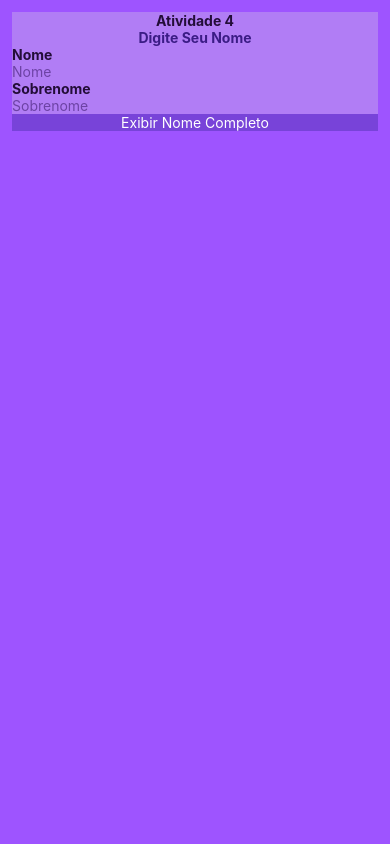
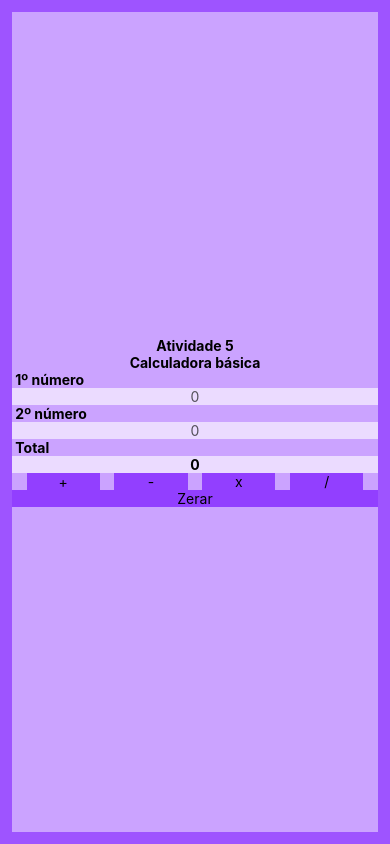
Before and after one commit to lucasfonseca1816-svg/aula-introducao-expo, a React Native app: screen / in a window 390 px wide. Built offline with nearby package versions, Linux system fonts and the light colour scheme; what react-native-responsive-fontsize would draw is missing.

Commit message:
Atividade 5 14-04

```diff
--- a/App.js
+++ b/App.js
@@ -4,16 +4,18 @@
 import Exemplo01 from './src/exemplos/ex-01';
 import Exemplo02 from './src/exemplos/ex-02';
 import Exemplo03 from './src/exemplos/ex03';
+import Exemplo05 from './src/exemplos/ex05';
 
 import Atividade01 from './src/Atividades/at-01';
 import Atividade02 from './src/Atividades/at-02';
 import Atividade03 from './src/Atividades/at-03';
 import Atividade04 from './src/Atividades/at-04';
+import Atividade05 from './src/Atividades/at-05';
 
 export default function App() {
   return (
     <View style={styles.container}>
-      <Atividade04/>
+      <Atividade05/>
       <StatusBar style="auto" />
     </View>
   );
--- /dev/null
+++ b/src/Atividades/at-05/index.js
@@ -0,0 +1,171 @@
+import { useState } from 'react';
+import { View, Text, Pressable, TextInput } from 'react-native';
+
+import styles from './styles';
+
+export default function Atividade05() {
+
+    const [isFocusN1, setIsFocusN1] = useState(false);
+    const [isFocusN2, setIsFocusN2] = useState(false);
+    const [isFocusTotal, setIsFocusTotal] = useState(false);
+
+    const [n1, setN1] = useState('');
+    const [n2, setN2] = useState('');
+    const [total, setTotal] = useState('');
+
+    function soma() {
+        setTotal(parseFloat(n1) + parseFloat(n2));
+    }
+    function sub() {
+        setTotal(parseFloat(n1) - parseFloat(n2));
+    }
+    function multi() {
+        setTotal(parseFloat(n1) * parseFloat(n2));
+    }
+    function divi() {
+        setTotal(parseFloat(n1) / parseFloat(n2));
+    }
+    function zerar() {
+        setTotal('')
+        setN1('')
+        setN2('')
+    }
+    return (
+        <View style={styles.container}>
+            <Text style={styles.titulo}> Atividade 5 </Text>
+
+            <Text style={styles.txtSaida}> Calculadora básica </Text>
+
+            <Text style={styles.textLabel}> 1º número </Text>
+            <TextInput
+                style={
+                    [
+                        styles.txtEntrada,
+                        isFocusN1 ?
+                            {
+                                borderColor: '#b379ff',
+                                outline: 'none',
+                            }
+                            :
+                            {}
+                    ]
+                }
+                onFocus={() => setIsFocusN1(true)}
+                onBlur={() => setIsFocusN1(false)}
+                onChangeText={(num1) => setN1(num1)}
+                value={n1.toString()}
+                placeholder='0'
+                placeholderTextColor={'#54505a'}
+            // keyboardType='numeric'
+
+            />
+
+            <Text style={styles.textLabel}> 2º número </Text>
+            <TextInput
+                style={
+                    [
+                        styles.txtEntrada,
+                        isFocusN2 ?
+                            {
+                                borderColor: '#b379ff',
+                                outline: 'none',
+                            }
+                            :
+                            {}
+                    ]
+                }
+                onFocus={() => setIsFocusN2(true)}
+                onBlur={() => setIsFocusN2(false)}
+                onChangeText={(num2) => setN2(num2)}
+                value={n2.toString()}
+                placeholder='0'
+                placeholderTextColor={'#54505a'}
+            />
+
+            <Text style={styles.textLabel}> Total </Text>
+            <TextInput
+                style={
+                    [
+                        styles.txtEntrada,
+                        styles.txtTotal,
+                        isFocusTotal ?
+                            {
+                                borderColor: '#b379ff',
+                                outline: 'none',
+                            }
+                            :
+                            {}
+                    ]
+                }
+                onFocus={() => setIsFocusTotal(true)}
+                onBlur={() => setIsFocusTotal(false)}
+                readOnly={true}
+                value={total ? parseFloat(total).toFixed(2) : '0'}
+            />
+
+            <View style={styles.operator}>
+
+                    {/* SOMAR */}
+                    <Pressable
+                        onPress={() => soma()}
+                        style={
+                            ({ pressed }) => pressed ?
+                                [styles.button, styles.buttonTouch]
+                                :
+                                styles.button
+                        }
+                    >
+                        <Text style={styles.textButton}> + </Text>
+                    </Pressable>
+                    {/* SUBTRAIR */}
+                    <Pressable
+                        onPress={() => sub()}
+                        style={
+                            ({ pressed }) => pressed ?
+                                [styles.button, styles.buttonTouch]
+                                :
+                                styles.button
+                        }
+                    >
+                        <Text style={styles.textButton}> - </Text>
+                    </Pressable>
+                    {/* MULTIPLICAR */}
+                    <Pressable
+                        onPress={() => multi()}
+                        style={
+                            ({ pressed }) => pressed ?
+                                [styles.button, styles.buttonTouch]
+                                :
+                                styles.button
+                        }
+                    >
+                        <Text style={styles.textButton}> x </Text>
+                    </Pressable>
+                    {/* DIVIDIR */}
+                    <Pressable
+                        onPress={() => divi()}
+                        style={
+                            ({ pressed }) => pressed ?
+                                [styles.button, styles.buttonTouch]
+                                :
+                                styles.button
+                        }
+                    >
+                        <Text style={styles.textButton}> / </Text>
+                    </Pressable>
+            </View>
+            {/* ZERAR */}
+            <Pressable
+                        onPress={() => zerar()}
+                        style={
+                            ({ pressed }) => pressed ?
+                                [styles.buttonZerar, styles.buttonTouch]
+                                :
+                                styles.buttonZerar
+                        }
+                    >
+                        <Text style={styles.textButton}> Zerar </Text>
+                    </Pressable>
+        </View>
+    );
+}
--- /dev/null
+++ b/src/Atividades/at-05/styles.js
@@ -0,0 +1,89 @@
+import { StyleSheet } from 'react-native';
+import { RFValue } from 'react-native-responsive-fontsize';
+
+const styles = StyleSheet.create({
+    container: {
+        flex: 1,
+        justifyContent: 'center',
+        backgroundColor: '#cba3ff',
+        padding: RFValue(8),
+        width: '100%',
+        borderRadius: RFValue(20),
+    },
+
+    operator: {
+        flexDirection:'row',
+        justifyContent:'space-evenly',
+        alignItems:'center',
+
+    },
+    titulo: {
+        margin: RFValue(6),
+        fontSize: RFValue(28),
+        fontWeight: 'bold',
+        textAlign: 'center',
+        color: '#000',
+    },
+    txtSaida: {
+        margin: RFValue(6),
+        fontSize: RFValue(20),
+        fontWeight: 'bold',
+        textAlign: 'center',
+        color: '#000',
+    },
+    txtEntrada: {
+        borderWidth: RFValue(3),
+        textAlign: 'center',
+        fontSize: RFValue(20),
+        borderColor: '#923fff',
+        // height: 50,
+        color: '#000',
+        borderRadius: RFValue(10),
+        //   marginTop: RFValue(10),
+        padding: RFValue(10),
+        backgroundColor:'#ebdbff',
+    },
+    button: {
+        backgroundColor: '#923fff',
+        height: RFValue(56),
+        justifyContent: 'center',
+        borderRadius: RFValue(10),
+        marginTop: RFValue(20),
+        width: '20%',
+        borderColor:'#5319a0',
+        borderWidth: RFValue(3),
+        //marginLeft: RFValue(1),
+    },
+    buttonTouch: {
+        backgroundColor: '#ba86fd',
+        borderColor:'#894ed6',
+    },
+
+    buttonZerar: {
+        backgroundColor: '#923fff',
+        height: RFValue(56),
+        justifyContent: 'center',
+        borderRadius: RFValue(10),
+        marginTop: RFValue(20),
+        width: '100%',
+        borderColor:'#5319a0',
+        borderWidth: RFValue(3),
+    },
+    textButton: {
+        fontSize: RFValue(28),
+        color: '#000000',
+        textAlign: 'center',
+    },
+    textLabel: {
+        fontSize: RFValue(15),
+        fontWeight: 'bold',
+        color: '#000',
+        marginTop:RFValue(10),
+    },
+    txtTotal: {
+        color: '#000000',
+        fontWeight: 'bold',
+    },
+});
+
+export default styles;
```
